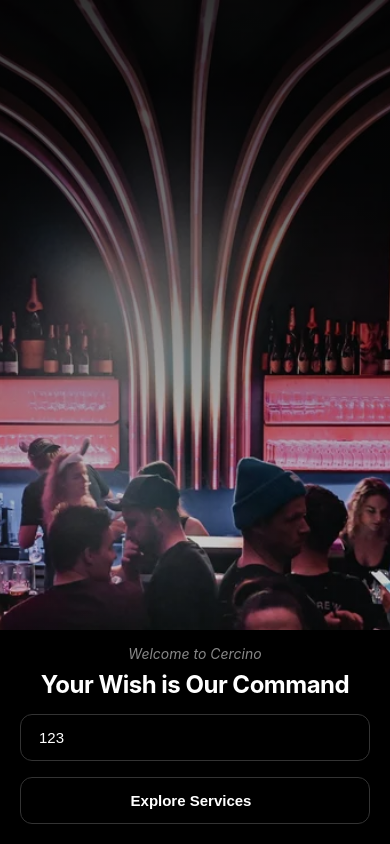
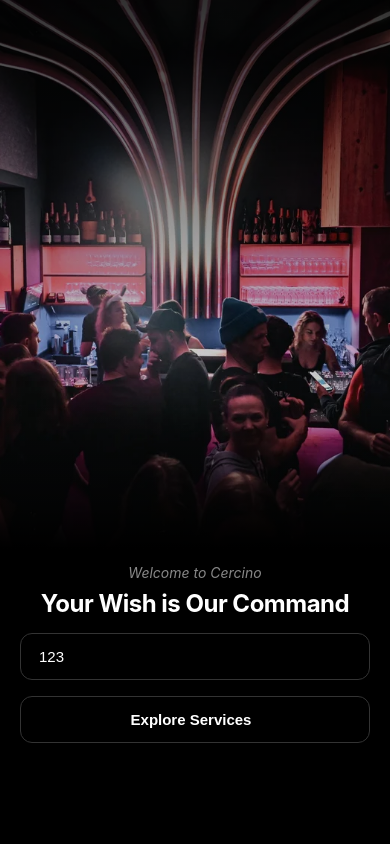
Before and after one commit to terris03/Cercino-queue, a React (Create React App) app: page / in a window 390 px wide. Built offline with nearby package versions, Linux system fonts and the light colour scheme; the HTML template or start-up script is replaced by a standard one.

Commit message:
Fix login screen viewport: prevent scrolling, ensure app feeling

```diff
--- a/src/App.css
+++ b/src/App.css
@@ -235,7 +235,6 @@ code {
 }
 
 .hotel-image-section {
-  flex: 1;
   position: relative;
   background:
     linear-gradient(to bottom, rgba(0, 0, 0, 0.8) 0%, rgba(0, 0, 0, 0.6) 20%, rgba(0, 0, 0, 0.4) 40%, rgba(0, 0, 0, 0.2) 60%, rgba(0, 0, 0, 0.1) 80%, transparent 100%),
@@ -247,7 +246,7 @@ code {
   align-items: center;
   justify-content: center;
   overflow: hidden;
-  min-height: 50vh;
+  height: 60vh;
 }
 
 
@@ -270,7 +269,7 @@ code {
   bottom: 0;
   left: 0;
   right: 0;
-  max-height: 50vh;
+  height: 40vh;
 }
 
 .hotel-welcome-text {
@@ -1370,7 +1369,11 @@ code {
   .hotel-form-section {
     padding: 15px 20px 20px 20px;
     gap: 15px;
-    max-height: 45vh;
+    height: 35vh;
+  }
+
+  .hotel-image-section {
+    height: 65vh;
   }
 
   .hotel-title {
```
